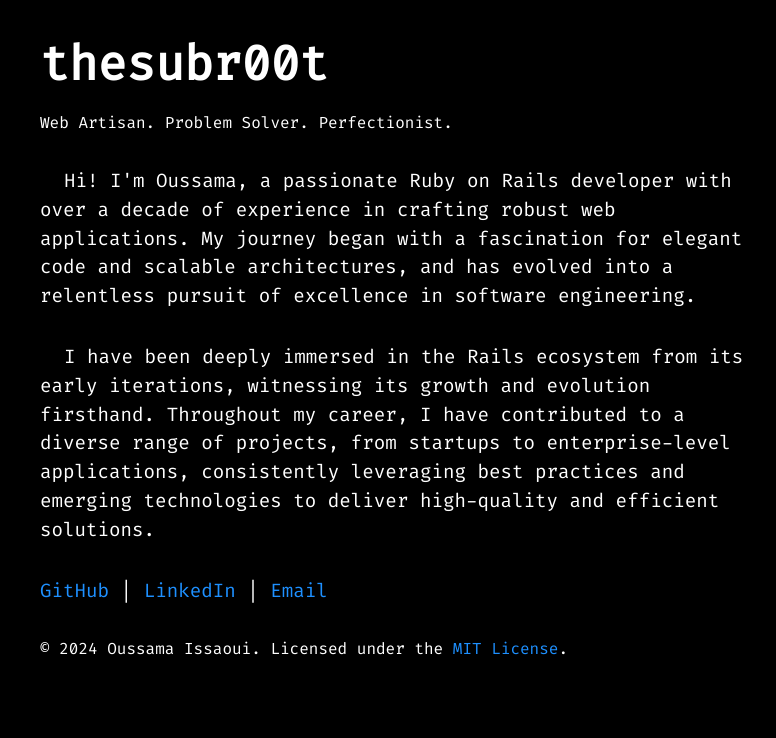
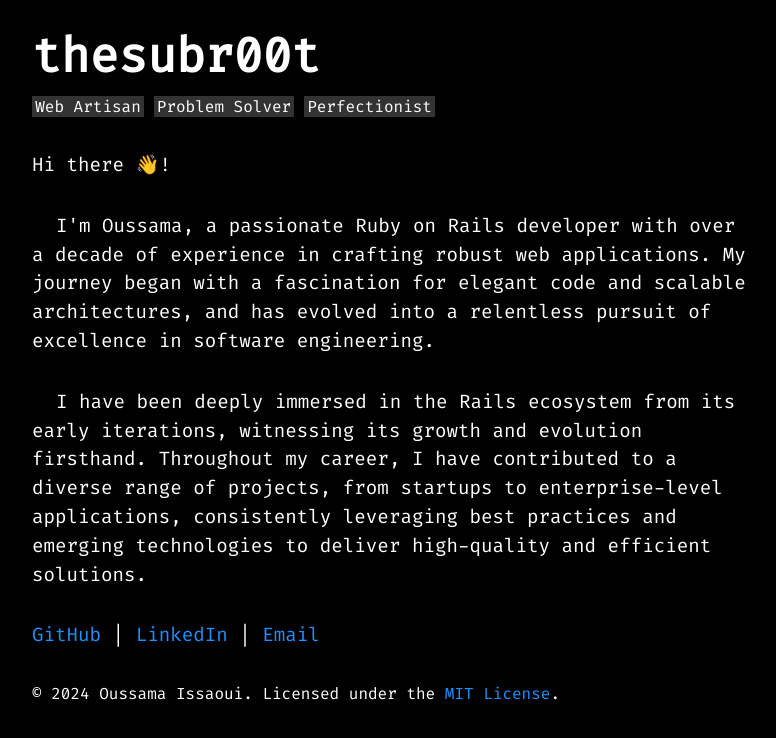
Before and after one commit to thesubr00t/thesubr00t.github.io, a plain HTML site: page index.html in a window 1280 px wide. Shown: the whole page, without its empty margins (248-1024 px from the left). Drawn offline with Linux system fonts and the light colour scheme.

Commit message:
Added some style

```diff
--- a/index.html
+++ b/index.html
@@ -14,9 +14,16 @@
 <body>
   <main>
     <h1>thesubr00t</h1>
-    <p>Web Artisan. Problem Solver. Perfectionist.</p>
     <p>
-      Hi! I'm Oussama, a passionate Ruby on Rails developer with over a decade of experience in crafting
+      <span>Web Artisan</span>
+      <span>Problem Solver</span>
+      <span>Perfectionist</span>
+    </p>
+    <p>
+      Hi there 👋!
+    </p>
+    <p>
+      I'm Oussama, a passionate Ruby on Rails developer with over a decade of experience in crafting
       robust web applications. My journey began with a fascination for elegant code and scalable architectures,
       and has evolved into a relentless pursuit of excellence in software engineering.
     </p>
--- a/style.css
+++ b/style.css
@@ -15,7 +15,7 @@ body {
 main {
   max-width: 768px;
   width: 100%;
-  padding: 2rem;
+  padding: 1.5rem;
   padding-bottom: 0;
   flex: 1;
   margin: 0 auto;
@@ -23,7 +23,7 @@ main {
 
 h1 {
   font-size: 3rem;
-  margin-bottom: 1rem;
+  margin-bottom: 0.5rem;
 }
 
 p {
@@ -32,8 +32,8 @@ p {
   line-height: 1.5;
 }
 
-p:nth-of-type(2),
-p:nth-of-type(3) {
+p:nth-of-type(3),
+p:nth-of-type(4) {
   text-indent: 1.5rem;
 }
 
@@ -44,6 +44,11 @@ p:last-of-type {
 
 p:last-of-type {
   margin-bottom: 0;
+}
+
+p:first-of-type > span {
+  background-color: #333;
+  padding: 0 0.2rem;
 }
 
 a {
```
